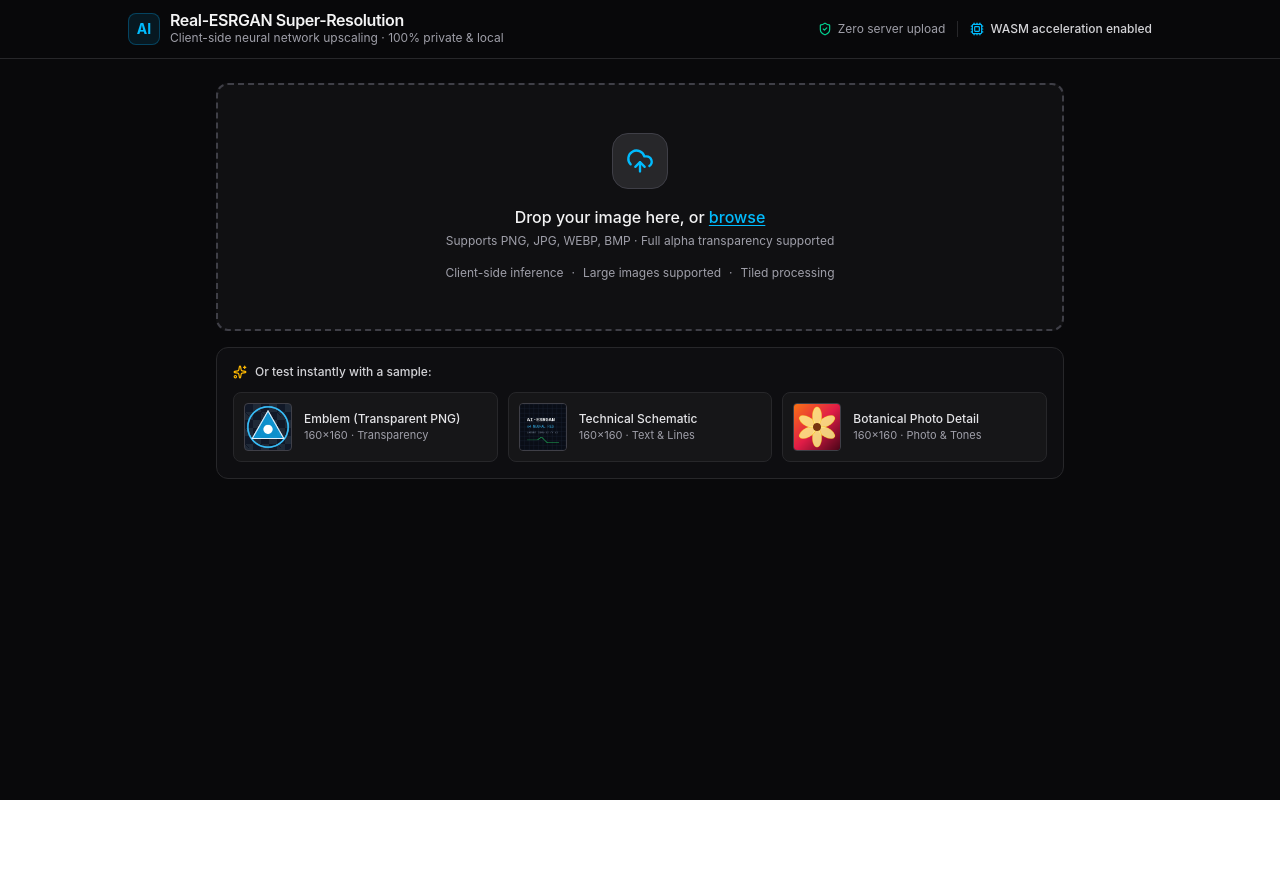
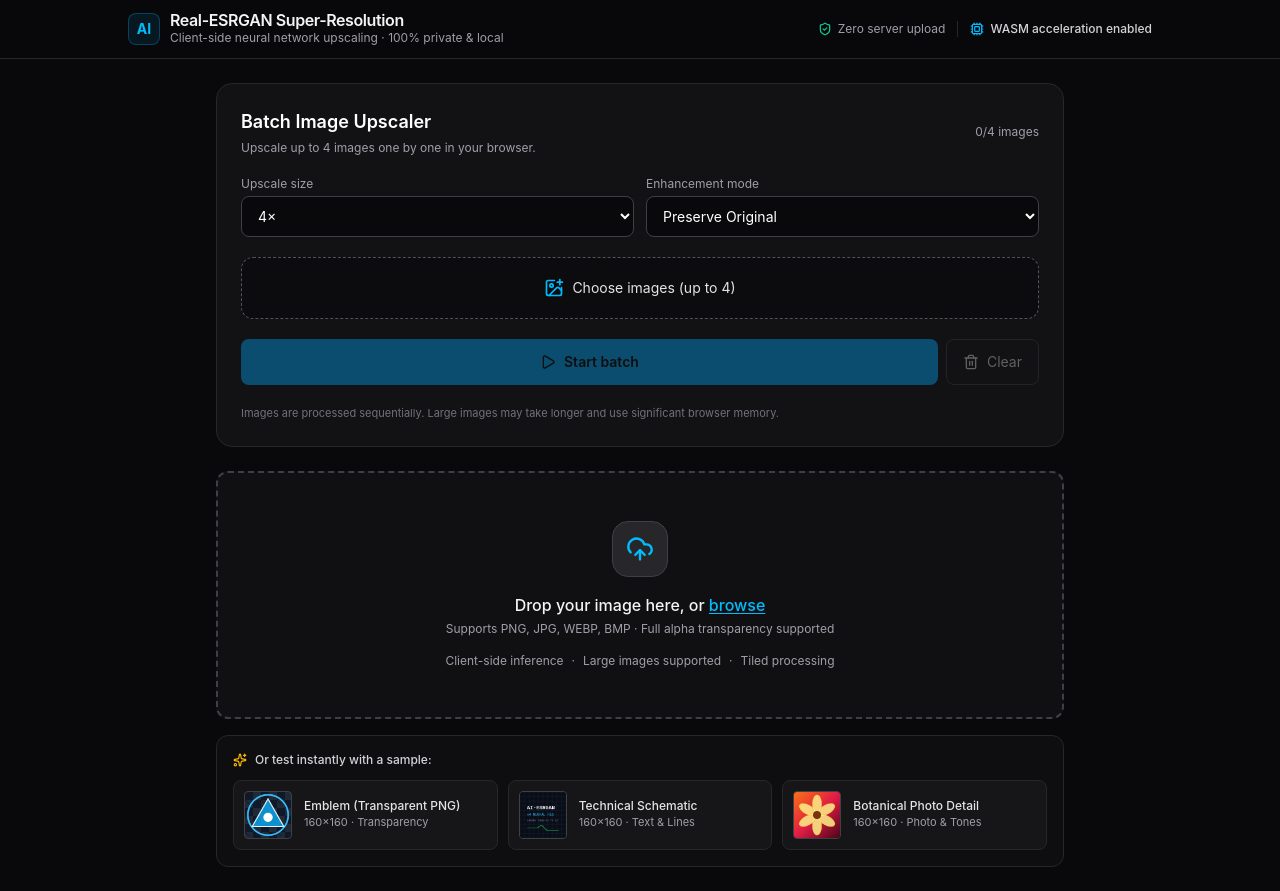
Before and after one commit to graphicsexpert65-png/image-upscaler, a React (Vite) app: page / in a window 1280 px wide. Before the commit the page ends 800 px from the top, so only its background shows below. Built offline with nearby package versions, Linux system fonts and the light colour scheme; what onnxruntime-web would draw is missing.

Commit message:
Integrate four-image batch upscaler

```diff
--- a/src/App.tsx
+++ b/src/App.tsx
@@ -14,6 +14,7 @@ import { ResultDetails } from './components/ResultDetails';
 import { DownloadSection } from './components/DownloadSection';
 import { FeedbackSection } from './components/FeedbackSection';
 import { ErrorAlert } from './components/ErrorAlert';
+import { BatchUpscaler } from './components/BatchUpscaler';
 import {
   EnhancementMode,
   ImageInfo,
@@ -128,6 +129,7 @@ export default function App() {
       <Header device={device} />
 
       <main className="flex-1 max-w-4xl w-full mx-auto p-4 sm:p-6 space-y-6">
+        <BatchUpscaler />
         {/* Error Notification */}
         {error && (
           <ErrorAlert
```
